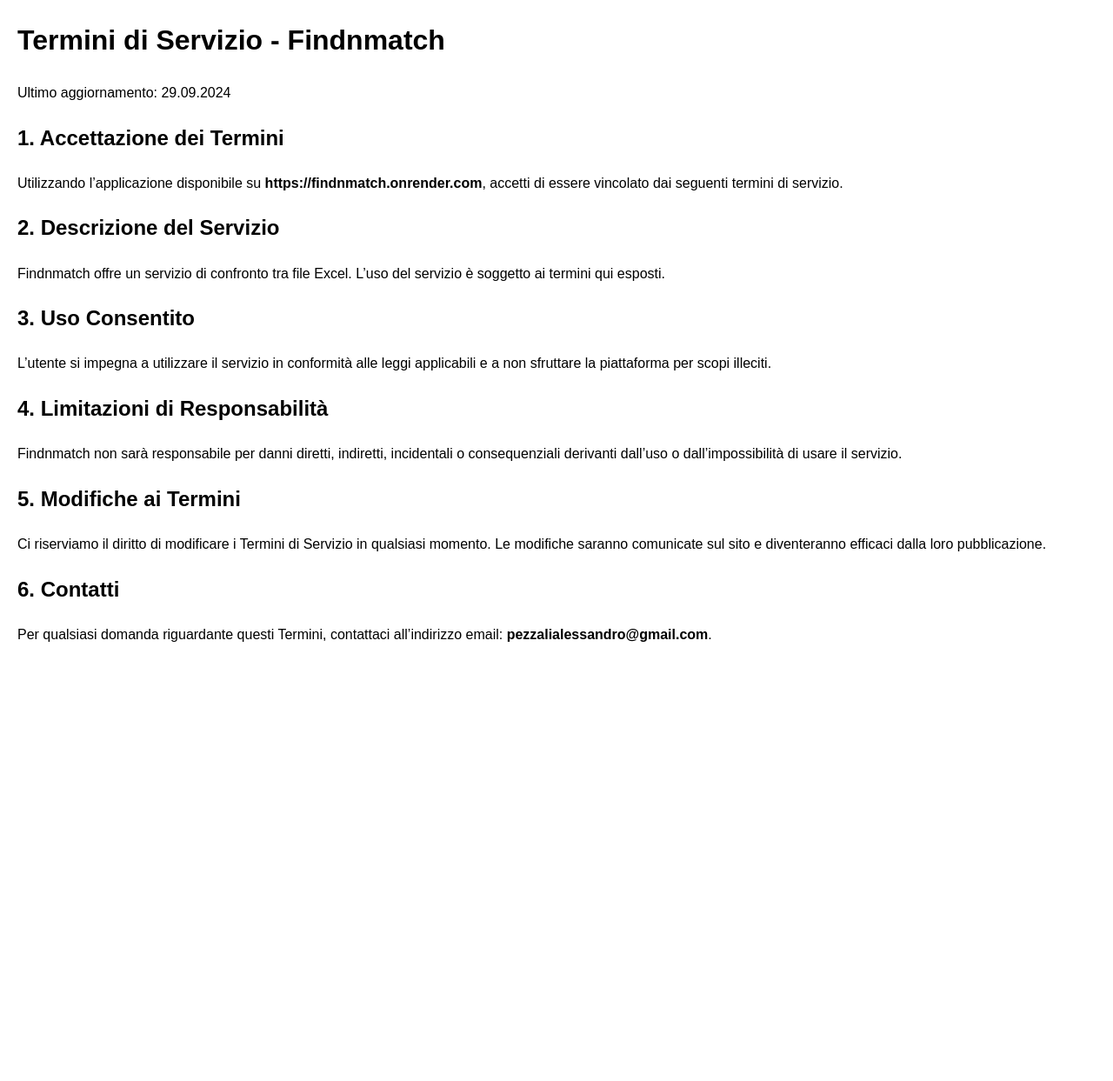
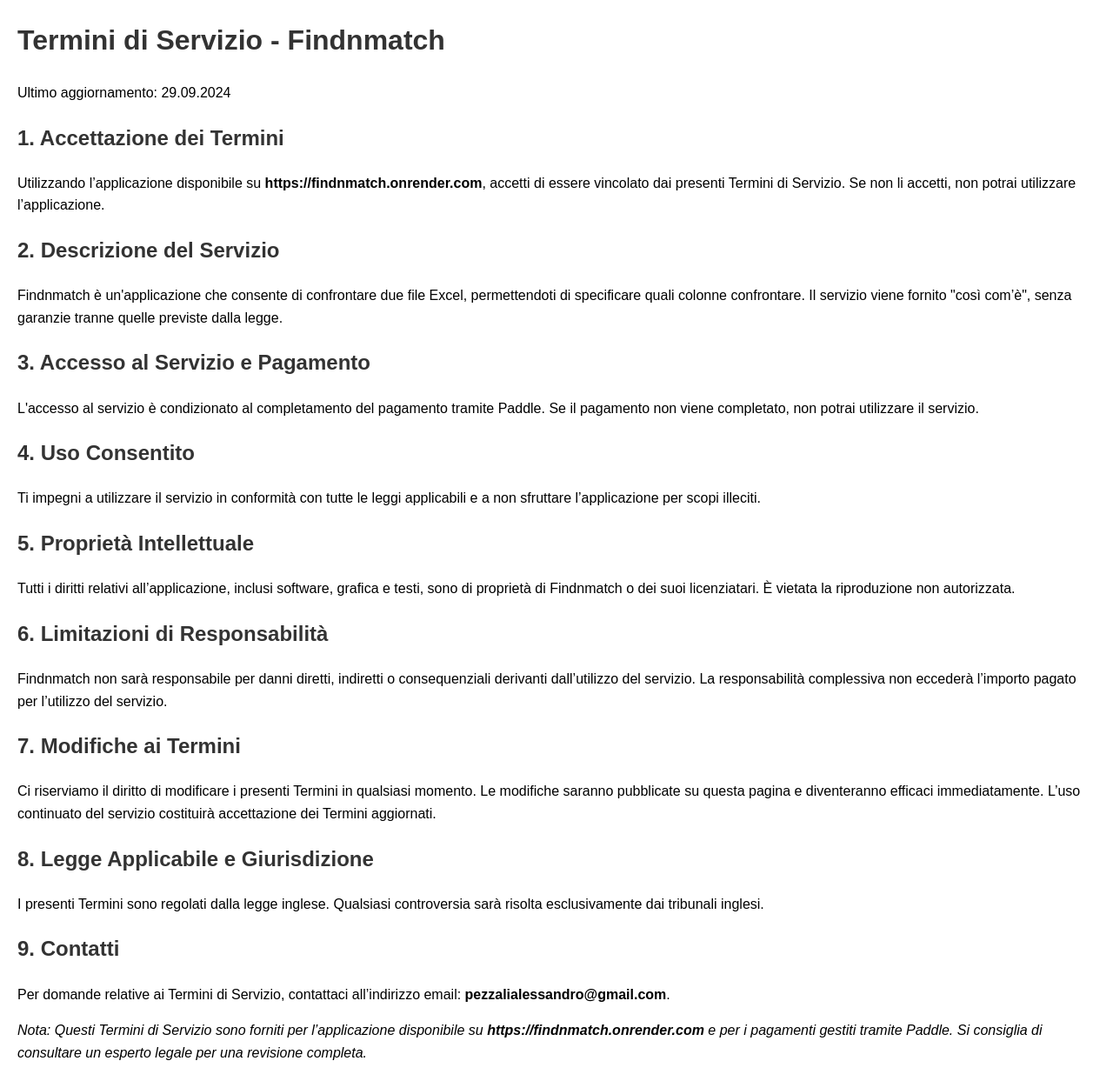
Before and after one commit to pezzaliapp/FINDNMATCH, a Flask app: page /terms in a window 1280 px wide. Shown: the whole page at 87% size. Before the commit the page ends 738 px from the top, so only its background shows below. Run offline with Flask 3, Linux system fonts and the light colour scheme.

Commit message:
Aggiornate app.py e template per pagamento e pagine legali

```diff
--- a/app.py
+++ b/app.py
@@ -1,12 +1,12 @@
 import os
-from flask import Flask, render_template, request, redirect, flash, send_file, session
+from flask import Flask, render_template, request, redirect, flash, send_file, session, url_for
 from werkzeug.utils import secure_filename
 import pandas as pd
 
 app = Flask(__name__)
-app.secret_key = 'super-secret-key'  # Cambia con una chiave sicura
+app.secret_key = 'super-secret-key'  # Assicurati di usare una chiave sicura
 
-# Cartella di lavoro (dove salviamo i file caricati e l'output)
+# Cartella dove salvare i file caricati e l'output
 BASE_DIR = os.path.dirname(os.path.abspath(__file__))
 UPLOAD_FOLDER = os.path.join(BASE_DIR, 'uploads')
 os.makedirs(UPLOAD_FOLDER, exist_ok=True)
@@ -14,26 +14,24 @@
 ALLOWED_EXTENSIONS = {'xlsx', 'xls'}
 
 def allowed_file(filename):
-    """Controlla l'estensione."""
+    """Controlla l'estensione del file."""
     return '.' in filename and filename.rsplit('.', 1)[1].lower() in ALLOWED_EXTENSIONS
 
-@app.route('/', methods=['GET', 'POST'])
+@app.route('/', methods=['GET','POST'])
 def index():
-    # Per test, forziamo session['has_paid'] a False se non è già impostato
+    # Per test, se non è impostato, forziamo l'utente come non pagante
     if 'has_paid' not in session:
         session['has_paid'] = False
 
     if request.method == 'POST':
-        # Se l'utente non ha pagato, non deve poter inviare il form
+        # Se l'utente non ha pagato, blocca il submit
         if not session.get('has_paid'):
             flash("Devi completare il pagamento per utilizzare l'applicazione.")
             return redirect(request.url)
 
-        # 1. Recupera i due file
+        # Recupera i due file e le colonne da confrontare
         file1 = request.files.get('file1')
         file2 = request.files.get('file2')
-
-        # 2. Recupera i numeri di colonna inseriti
         col1_str = request.form.get('col1', '').strip()
         col2_str = request.form.get('col2', '').strip()
 
@@ -41,28 +39,23 @@
         if not file1 or not file2 or file1.filename == '' or file2.filename == '':
             flash("Seleziona entrambi i file Excel.")
             return redirect(request.url)
-
         if not col1_str or not col2_str:
             flash("Inserisci i numeri di colonna per entrambi i file.")
             return redirect(request.url)
-
         if not allowed_file(file1.filename) or not allowed_file(file2.filename):
             flash("I file devono avere estensione .xlsx o .xls")
             return redirect(request.url)
-
-        # Converte i numeri di colonna da 1-based a 0-based
         try:
             col1_idx = int(col1_str) - 1
             col2_idx = int(col2_str) - 1
         except ValueError:
             flash("Devi inserire numeri validi per le colonne.")
             return redirect(request.url)
-
         if col1_idx < 0 or col2_idx < 0:
             flash("I numeri di colonna devono essere >= 1.")
             return redirect(request.url)
 
-        # 3. Salva i file
+        # Salva i file
         filename1 = secure_filename(file1.filename)
         filename2 = secure_filename(file2.filename)
         path1 = os.path.join(UPLOAD_FOLDER, filename1)
@@ -70,47 +63,36 @@
         file1.save(path1)
         file2.save(path2)
 
-        # 4. Leggi i due DataFrame
+        # Leggi i DataFrame
         try:
             df1 = pd.read_excel(path1, engine='openpyxl')
             df2 = pd.read_excel(path2, engine='openpyxl')
         except Exception as e:
-            flash(f"Errore nel leggere i file Excel: {e}")
+            flash(f"Errore nella lettura dei file Excel: {e}")
             return redirect(request.url)
 
-        # 5. Determina il numero massimo di righe
         max_rows = max(len(df1), len(df2))
-
-        # Creiamo un nuovo DataFrame di confronto con 3 colonne: "valore_file1", "valore_file2", "Match"
-        confronto = pd.DataFrame(columns=['valore_file1', 'valore_file2', 'Match'])
+        confronto = pd.DataFrame(columns=['valore_file1','valore_file2','Match'])
 
         for i in range(max_rows):
             if i < len(df1) and col1_idx < df1.shape[1]:
                 val1 = df1.iloc[i, col1_idx]
             else:
                 val1 = float('nan')
-
             if i < len(df2) and col2_idx < df2.shape[1]:
                 val2 = df2.iloc[i, col2_idx]
             else:
                 val2 = float('nan')
-
             s1 = str(val1).strip().lower() if pd.notna(val1) else None
             s2 = str(val2).strip().lower() if pd.notna(val2) else None
-
-            if s1 is None or s2 is None:
-                match = "NO"
-            else:
-                match = "YES" if (s1 == s2) else "NO"
-
+            match = "YES" if (s1 is not None and s2 is not None and s1 == s2) else "NO"
             confronto.loc[i] = [val1, val2, match]
 
-        # 6. Salviamo il risultato
         output_path = os.path.join(UPLOAD_FOLDER, "confronto_result.xlsx")
         confronto.to_excel(output_path, index=False)
         return send_file(output_path, as_attachment=True)
 
-    # GET: Se l'utente non ha pagato, mostra il pulsante di acquisto; altrimenti, mostra il form
+    # GET: Mostra il template index.html
     return render_template('index.html')
 
 @app.route('/privacy')
@@ -125,5 +107,11 @@
 def refund():
     return render_template('refund.html')
 
+# Route di test per forzare il pagamento (per testare la visualizzazione del form)
+@app.route('/set_paid')
+def set_paid():
+    session['has_paid'] = True
+    return redirect(url_for('index'))
+
 if __name__ == '__main__':
     app.run(debug=True)
--- a/templates/terms.html
+++ b/templates/terms.html
@@ -5,6 +5,7 @@
     <title>Termini di Servizio - Findnmatch</title>
     <style>
         body { font-family: Arial, sans-serif; margin: 20px; line-height: 1.6; }
+        h1, h2 { color: #333; }
     </style>
 </head>
 <body>
@@ -13,32 +14,49 @@
 
     <h2>1. Accettazione dei Termini</h2>
     <p>
-        Utilizzando l’applicazione disponibile su <strong>https://findnmatch.onrender.com</strong>, accetti di essere vincolato dai seguenti termini di servizio.
+        Utilizzando l’applicazione disponibile su <strong>https://findnmatch.onrender.com</strong>, accetti di essere vincolato dai presenti Termini di Servizio. Se non li accetti, non potrai utilizzare l’applicazione.
     </p>
 
     <h2>2. Descrizione del Servizio</h2>
     <p>
-        Findnmatch offre un servizio di confronto tra file Excel. L’uso del servizio è soggetto ai termini qui esposti.
+        Findnmatch è un'applicazione che consente di confrontare due file Excel, permettendoti di specificare quali colonne confrontare. Il servizio viene fornito "così com’è", senza garanzie tranne quelle previste dalla legge.
     </p>
 
-    <h2>3. Uso Consentito</h2>
+    <h2>3. Accesso al Servizio e Pagamento</h2>
     <p>
-        L’utente si impegna a utilizzare il servizio in conformità alle leggi applicabili e a non sfruttare la piattaforma per scopi illeciti.
+        L'accesso al servizio è condizionato al completamento del pagamento tramite Paddle. Se il pagamento non viene completato, non potrai utilizzare il servizio.
     </p>
 
-    <h2>4. Limitazioni di Responsabilità</h2>
+    <h2>4. Uso Consentito</h2>
     <p>
-        Findnmatch non sarà responsabile per danni diretti, indiretti, incidentali o consequenziali derivanti dall’uso o dall’impossibilità di usare il servizio.
+        Ti impegni a utilizzare il servizio in conformità con tutte le leggi applicabili e a non sfruttare l’applicazione per scopi illeciti.
     </p>
 
-    <h2>5. Modifiche ai Termini</h2>
+    <h2>5. Proprietà Intellettuale</h2>
     <p>
-        Ci riserviamo il diritto di modificare i Termini di Servizio in qualsiasi momento. Le modifiche saranno comunicate sul sito e diventeranno efficaci dalla loro pubblicazione.
+        Tutti i diritti relativi all’applicazione, inclusi software, grafica e testi, sono di proprietà di Findnmatch o dei suoi licenziatari. È vietata la riproduzione non autorizzata.
     </p>
 
-    <h2>6. Contatti</h2>
+    <h2>6. Limitazioni di Responsabilità</h2>
     <p>
-        Per qualsiasi domanda riguardante questi Termini, contattaci all’indirizzo email: <strong>pezzalialessandro@gmail.com</strong>.
+        Findnmatch non sarà responsabile per danni diretti, indiretti o consequenziali derivanti dall’utilizzo del servizio. La responsabilità complessiva non eccederà l’importo pagato per l’utilizzo del servizio.
     </p>
+
+    <h2>7. Modifiche ai Termini</h2>
+    <p>
+        Ci riserviamo il diritto di modificare i presenti Termini in qualsiasi momento. Le modifiche saranno pubblicate su questa pagina e diventeranno efficaci immediatamente. L’uso continuato del servizio costituirà accettazione dei Termini aggiornati.
+    </p>
+
+    <h2>8. Legge Applicabile e Giurisdizione</h2>
+    <p>
+        I presenti Termini sono regolati dalla legge inglese. Qualsiasi controversia sarà risolta esclusivamente dai tribunali inglesi.
+    </p>
+
+    <h2>9. Contatti</h2>
+    <p>
+        Per domande relative ai Termini di Servizio, contattaci all’indirizzo email: <strong>pezzalialessandro@gmail.com</strong>.
+    </p>
+
+    <p><em>Nota: Questi Termini di Servizio sono forniti per l’applicazione disponibile su <strong>https://findnmatch.onrender.com</strong> e per i pagamenti gestiti tramite Paddle. Si consiglia di consultare un esperto legale per una revisione completa.</em></p>
 </body>
 </html>
```
Also changed, not shown: templates/index.html (+20 -4 lines), templates/privacy.html (+13 -14 lines), templates/refund.html (+6 -3 lines), static/FINDNMATCH.png (added).
